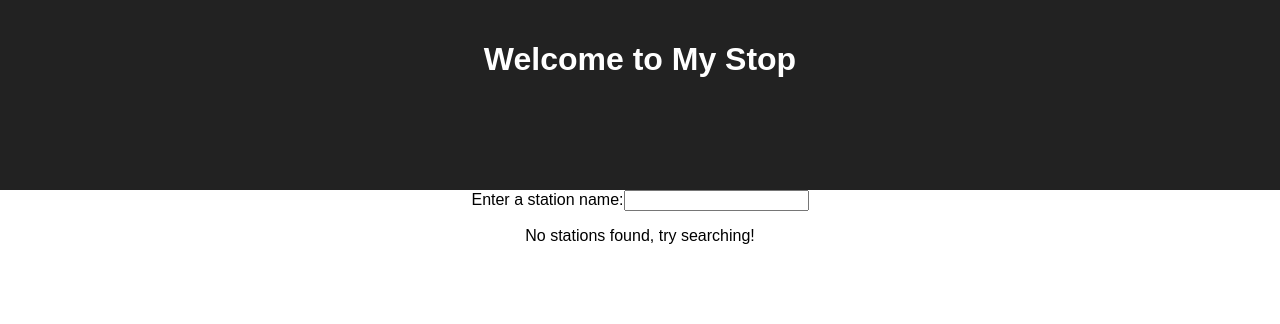
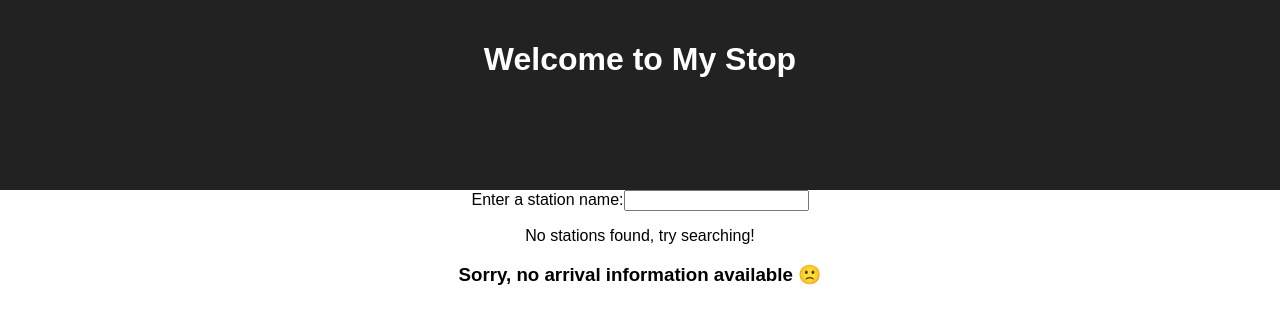
Before and after one commit to 8lane/react-mystop, a React (Create React App) app: page / in a window 1280 px wide. Shown: the top 324 px of the page. Built offline with nearby package versions, Linux system fonts and the light colour scheme.

Commit message:
now displays all arrivals instead of first + 'unknown' state

```diff
--- a/src/App.js
+++ b/src/App.js
@@ -114,18 +114,23 @@ class StationList extends Component {
 
 class StationArrivals extends Component {
   render() {
-    if(!this.props.selectedStationArrivals.hasOwnProperty('id')) {
-      return null;
+    let arrivalEle = null;
+    const arrivals = this.props.selectedStationArrivals;
+
+    if(typeof arrivals === 'object' && Object.keys(arrivals).length) {
+      arrivalEle = arrivals.map((arrival) =>
+        <div key={arrival.id}>
+          <h2>{arrival.destinationName}</h2>
+          <h3>Currently {arrival.currentLocation}</h3>
+          <p>Expected: {arrival.expectedArrival}</p>
+        </div>
+      );
+    } else {
+      arrivalEle = <h3>Sorry, no arrival information available 🙁</h3>;
     }
 
-    const arrivalDetails = this.props.selectedStationArrivals;
-
     return (
-      <div>
-        <h2>{arrivalDetails.destinationName}</h2>
-        <h3>Currently {arrivalDetails.currentLocation}</h3>
-        <p>Expected: {arrivalDetails.expectedArrival}</p>
-      </div>
+      <div>{arrivalEle}</div>
     );
   }
 }
```
